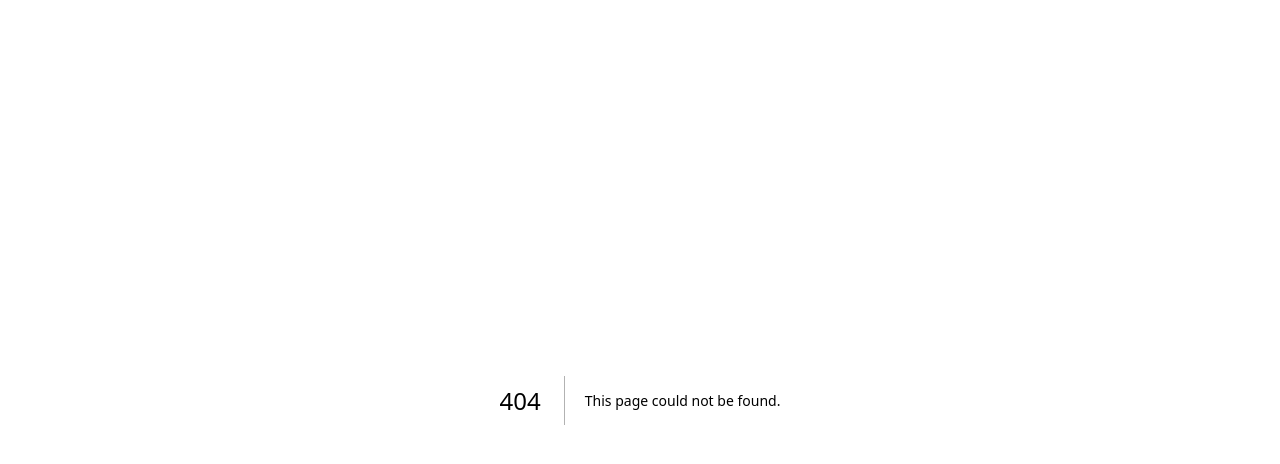
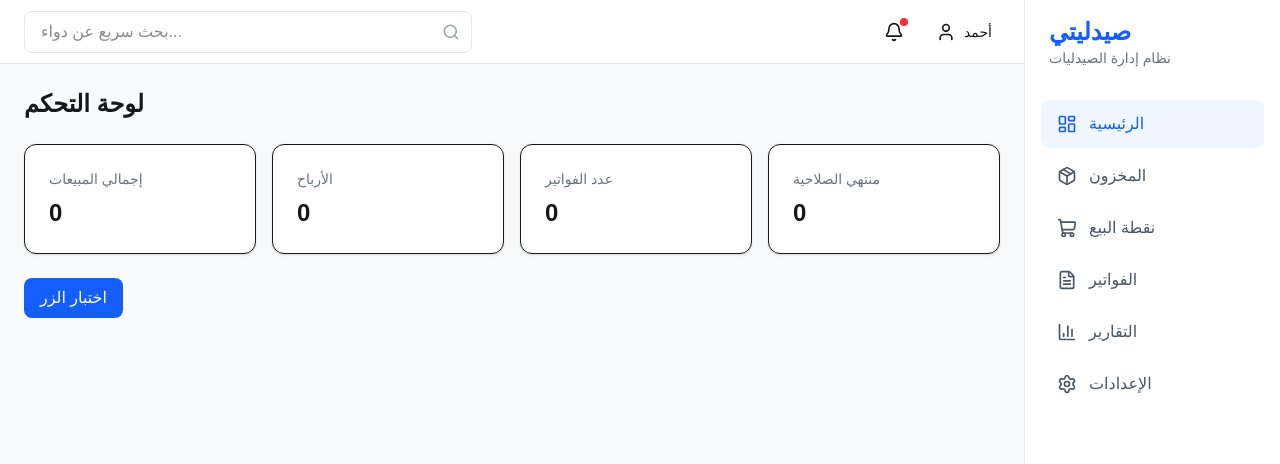
Before and after one commit to Ah-m-ed-Dev/shifaa-pos, a Next.js app: page /dashboard in a window 1280 px wide. Before the commit this address had no page. Shown: the top 464 px of the page. Built offline with nearby package versions, Linux system fonts and the light colour scheme.

Commit message:
Add DashboardPage component with sales metrics

```diff
--- /dev/null
+++ b/app/dashboard/page.jsx
@@ -0,0 +1,20 @@
+import { Button } from '@/components/ui/Button'
+
+export default function DashboardPage() {
+  return (
+    <div>
+      <h1 className="text-2xl font-bold mb-6">لوحة التحكم</h1>
+      <div className="grid grid-cols-1 md:grid-cols-4 gap-4">
+        {['إجمالي المبيعات', 'الأرباح', 'عدد الفواتير', 'منتهي الصلاحية'].map((title) => (
+          <div key={title} className="bg-white p-6 rounded-xl shadow-sm border">
+            <p className="text-gray-500 text-sm">{title}</p>
+            <p className="text-2xl font-bold mt-2">0</p>
+          </div>
+        ))}
+      </div>
+
+      {/* Test Button */}
+      <Button className="mt-6">اختبار الزر</Button>
+    </div>
+  )
+}
```
